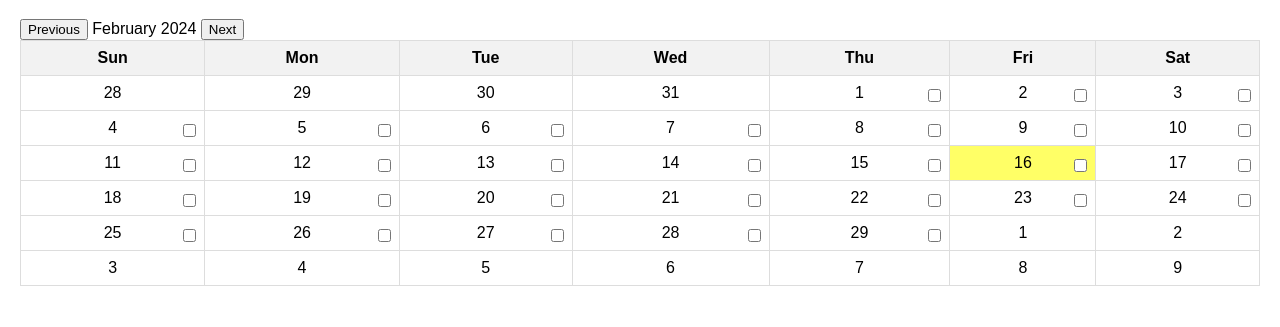
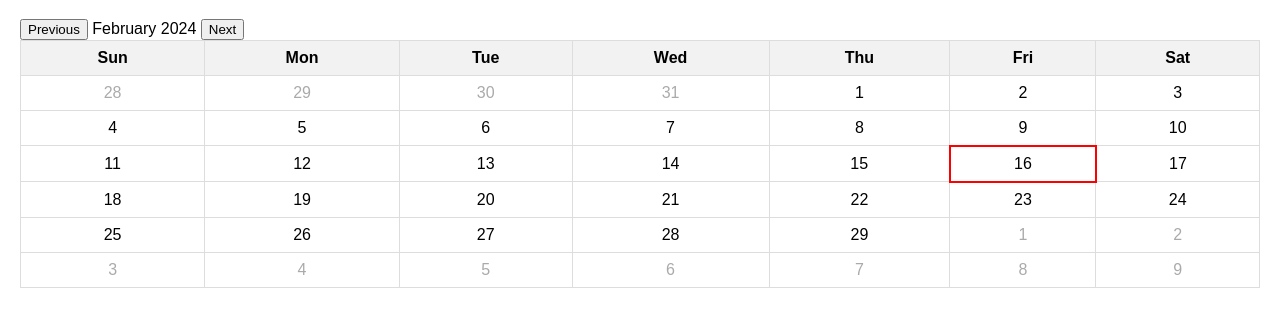
Before and after one commit to AronXxX/workoutplanner, a plain HTML site: page calendar.html in a window 1280 px wide. Shown: the part 81-408 px from the top of the page. Drawn offline with Linux system fonts and the light colour scheme.

Commit message:
Update calendar.html
checkmarks changes background,
current day displayed with a border

```diff
--- a/calendar.html
+++ b/calendar.html
@@ -24,12 +24,13 @@
       background-color: #f2f2f2;
     }
     .today {
-      background-color: #ffff66;
+      border: 2px solid red;
     }
-    input[type="checkbox"] {
-      position: absolute;
-      bottom: 5px;
-      right: 5px;
+    .selected {
+      background-color: #99ff99; /* Change this to the color you prefer for selected days */
+    }
+    .inactive {
+      color: #aaaaaa; /* Adjust this color for inactive days if needed */
     }
   </style>
 </head>
@@ -87,11 +88,9 @@
                     if (day === new Date().getDate() && year === new Date().getFullYear() && month === new Date().getMonth()) {
                         cell.classList.add('today');
                     }
-            const checkbox = document.createElement('input');
-            checkbox.type = 'checkbox';
-            checkbox.id = `checkbox-${year}-${month + 1}-${day}`;
-            checkbox.dataset.date = `${year}-${month + 1}-${day}`; // Store the date in dataset for future reference
-            cell.appendChild(checkbox);
+                    cell.addEventListener('click', function() {
+                        cell.classList.toggle('selected');
+                    });
                     date++;
                 }
                 row.appendChild(cell);
@@ -100,7 +99,10 @@
         }
 
         // Update current month display
-      document.getElementById('currentMonth').textContent = new Date(year, month).toLocaleDateString('en-US', { month: 'long', year: 'numeric' });
+        document.getElementById('currentMonth').textContent = new Date(year, month).toLocaleDateString('en-US', {
+            month: 'long',
+            year: 'numeric'
+        });
     }
 
     function previousMonth() {
```
Lines whose indentation alone changed are shown as unchanged.
